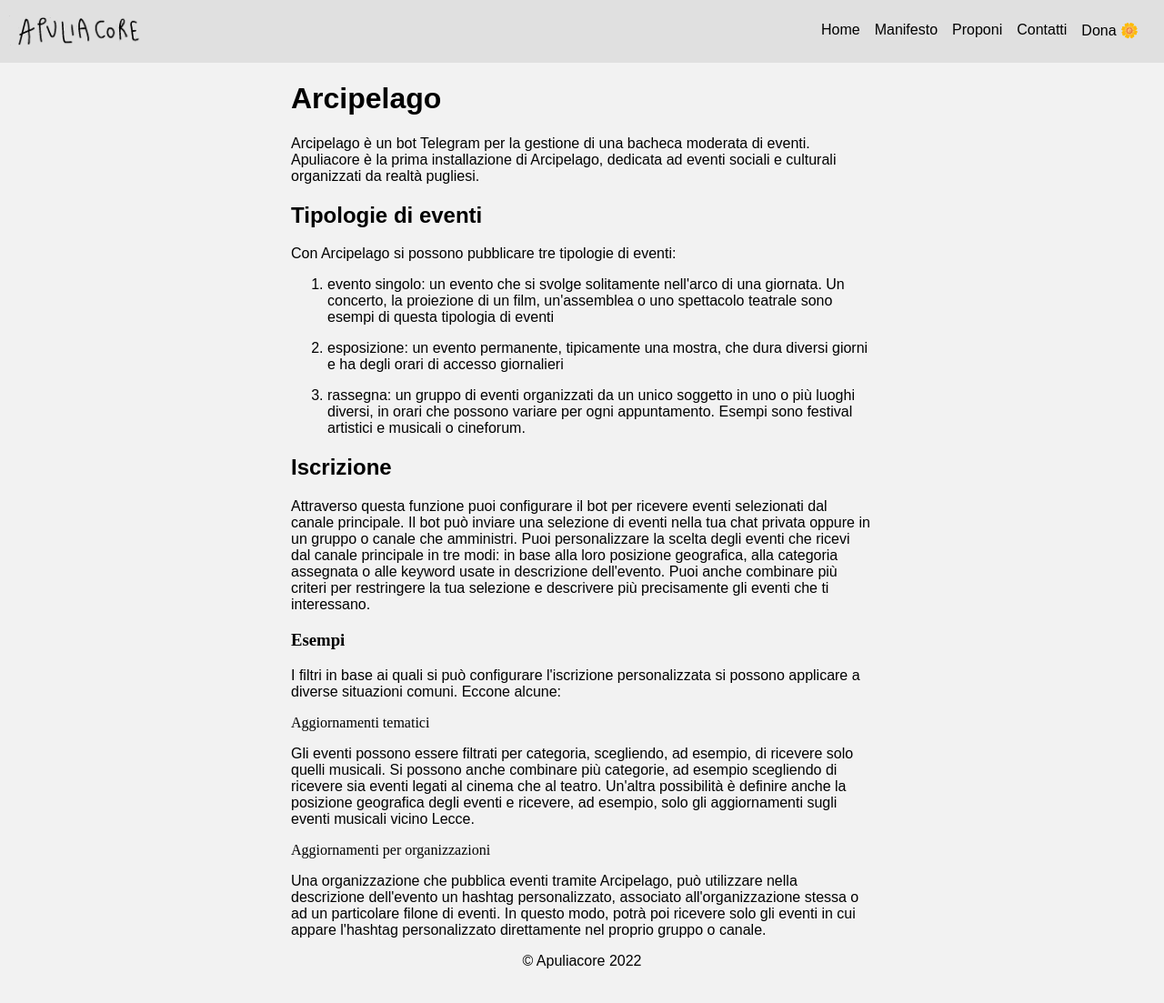
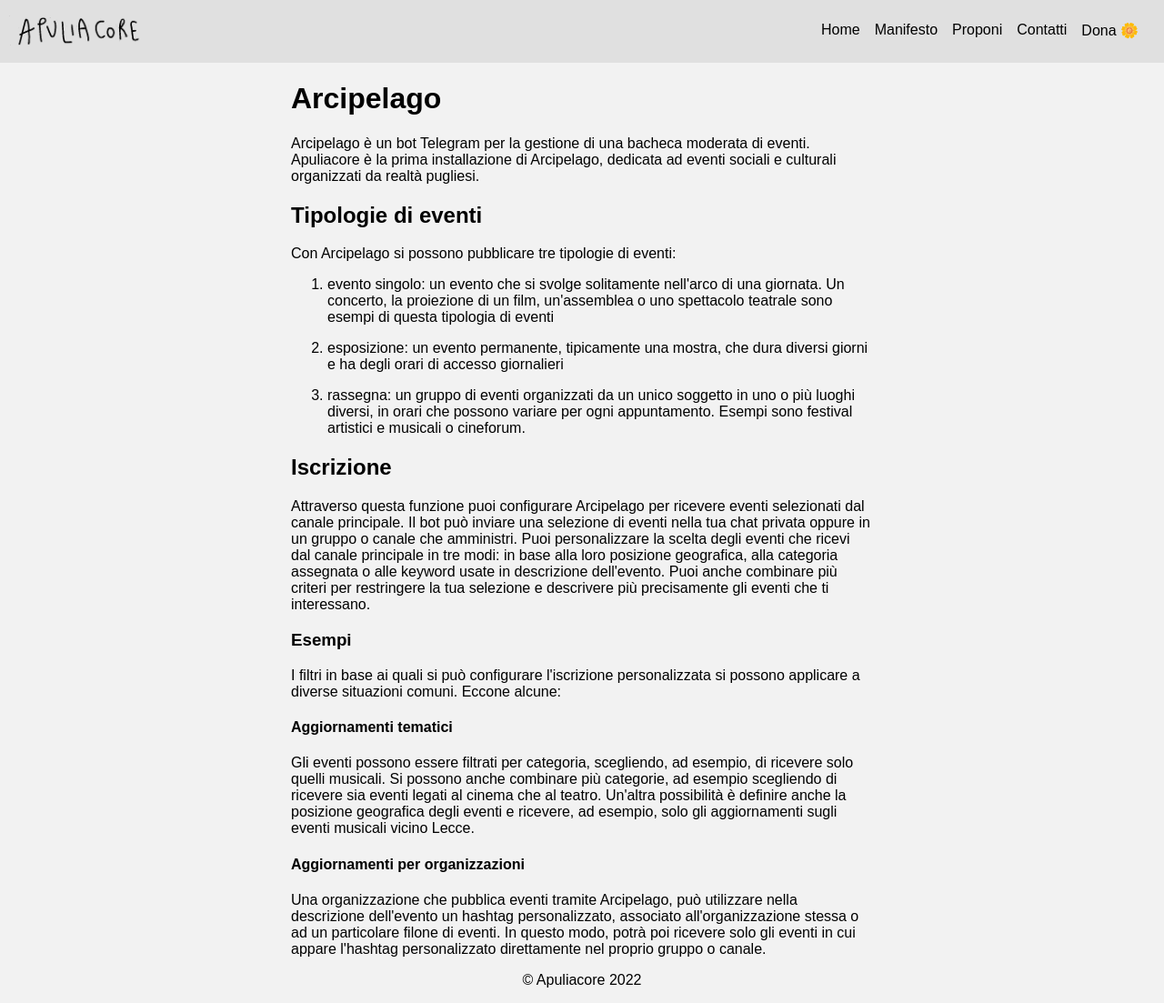
Before and after one commit to apuliacore/apuliacore.github.com, a Jekyll site: the page built from arcipelago.html, in a window 1280 px wide. Shown: the whole page at 91% size. Built offline with Jekyll 4.4.1, drawn with Linux system fonts in a browser that asks for light colours; before the commit the page ends 1082 px from its top, so only the background shows below that.

Commit message:
Iscrizione su sito

```diff
--- a/arcipelago.html
+++ b/arcipelago.html
@@ -19,15 +19,15 @@
 
 	<h2>Iscrizione</h2>
 
-	<p>Attraverso questa funzione puoi configurare il bot per ricevere eventi selezionati dal canale principale. Il bot può inviare una selezione di eventi nella tua chat privata oppure in un gruppo o canale che amministri. Puoi personalizzare la scelta degli eventi che ricevi dal canale principale in tre modi: in base alla loro posizione geografica, alla categoria assegnata o alle keyword usate in descrizione dell'evento. Puoi anche combinare più criteri per restringere la tua selezione e descrivere più precisamente gli eventi che ti interessano.</p>
+	<p>Attraverso questa funzione puoi configurare Arcipelago per ricevere eventi selezionati dal canale principale. Il bot può inviare una selezione di eventi nella tua chat privata oppure in un gruppo o canale che amministri. Puoi personalizzare la scelta degli eventi che ricevi dal canale principale in tre modi: in base alla loro posizione geografica, alla categoria assegnata o alle keyword usate in descrizione dell'evento. Puoi anche combinare più criteri per restringere la tua selezione e descrivere più precisamente gli eventi che ti interessano.</p>
 
 	<h3>Esempi</h3>
 	<p>I filtri in base ai quali si può configurare l'iscrizione personalizzata si possono applicare a diverse situazioni comuni. Eccone alcune:</p>
 
-	<bold>Aggiornamenti tematici</bold>
+	<h4>Aggiornamenti tematici</h4>
 	<p>Gli eventi possono essere filtrati per categoria, scegliendo, ad esempio, di ricevere solo quelli musicali. Si possono anche combinare più categorie, ad esempio scegliendo di ricevere sia eventi legati al cinema che al teatro. Un'altra possibilità è definire anche la posizione geografica degli eventi e ricevere, ad esempio, solo gli aggiornamenti sugli eventi musicali vicino Lecce.</p>
 
-	<bold>Aggiornamenti per organizzazioni</bold>
+	<h4>Aggiornamenti per organizzazioni</h4>
 	<p>Una organizzazione che pubblica eventi tramite Arcipelago, può utilizzare nella descrizione dell'evento un hashtag personalizzato,  associato all'organizzazione stessa o ad un particolare filone di eventi. In questo modo, potrà poi ricevere solo gli eventi in cui appare l'hashtag personalizzato direttamente nel proprio gruppo o canale.</p>
 
 </div>
--- a/css/style.scss
+++ b/css/style.scss
@@ -11,7 +11,7 @@
 $gray: #e0e0e0;
 $dark-gray: 7c7c7c;
 
-h1, h2, p, li, a, label, span {
+h1, h2, h3, h4, p, li, a, label, span {
 	font-family: sans-serif;
 }
 
```
